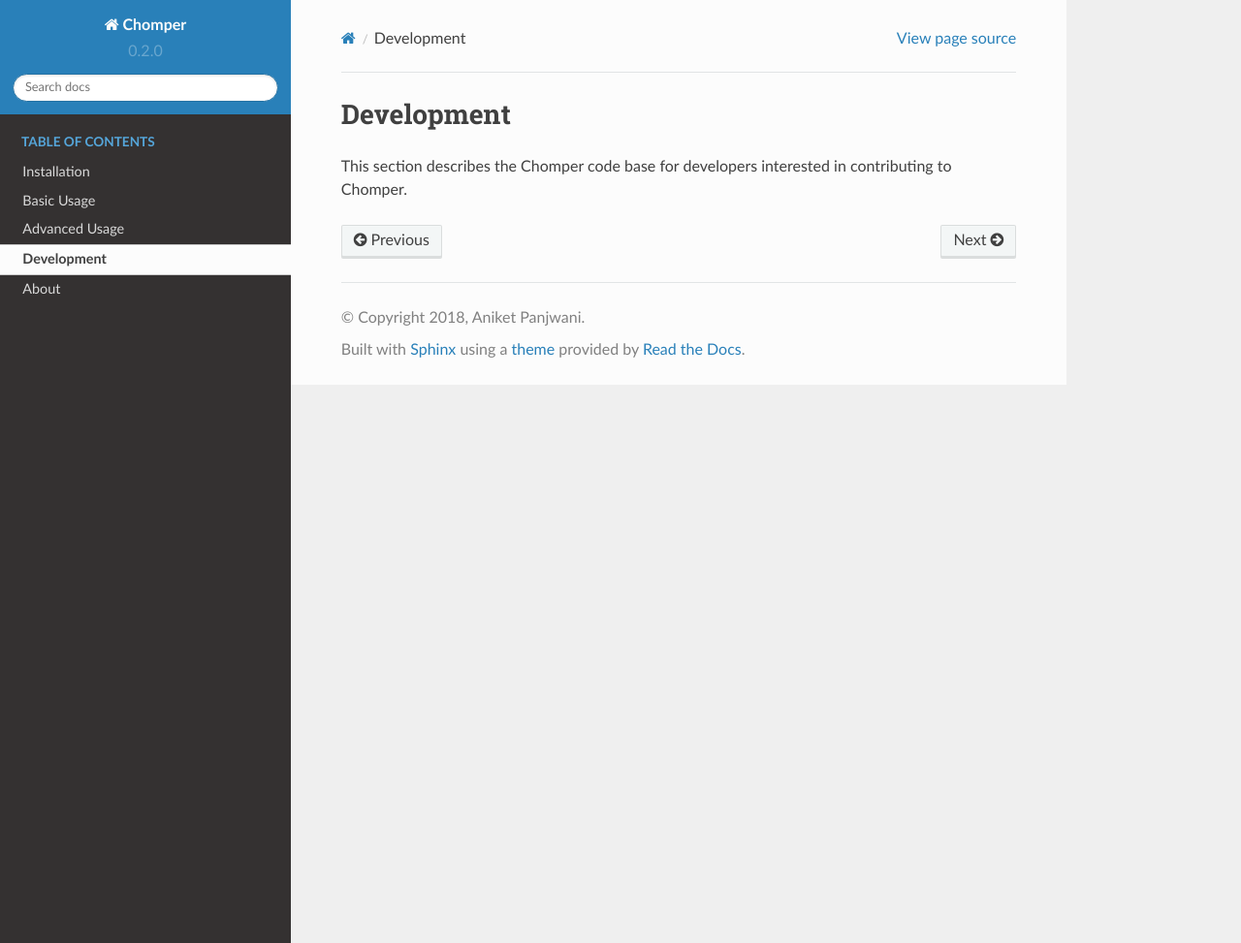
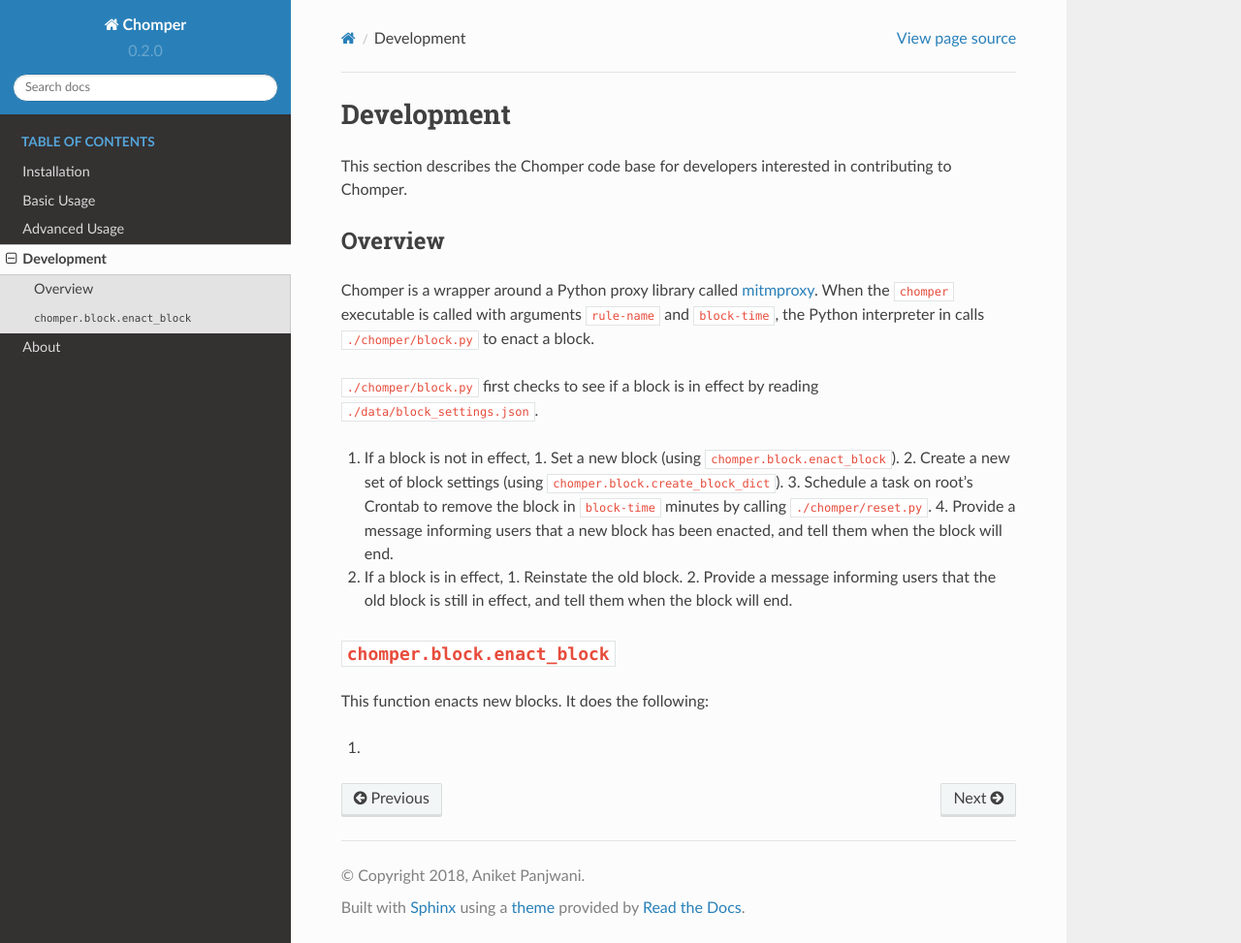
Before and after one commit to aniketpanjwani/chomper, a Sphinx documentation site: the page built from docs/development/index.rst, in a window 1280 px wide and 973 px high. Shown: the whole window at 97% size. Built offline with Sphinx 7.4.7 and the Read the Docs theme 2.0.0, drawn with Linux system fonts in a browser that asks for light colours.

Commit message:
Begin adding developer's guide to Chomper.

```diff
--- a/docs/development/index.rst
+++ b/docs/development/index.rst
@@ -2,3 +2,27 @@
 ===========
 
 This section describes the Chomper code base for developers interested in contributing to Chomper.
+
+########
+Overview
+########
+
+Chomper is a wrapper around a Python proxy library called `mitmproxy <https://mitmproxy.org>`_. When the :code:`chomper` executable is called with arguments :code:`rule-name` and :code:`block-time`, the Python interpreter in calls :code:`./chomper/block.py` to enact a block.
+
+:code:`./chomper/block.py` first checks to see if a block is in effect by reading :code:`./data/block_settings.json`.
+
+1. If a block is not in effect,
+   1. Set a new block (using :code:`chomper.block.enact_block`).
+   2. Create a new set of block settings (using :code:`chomper.block.create_block_dict`).
+   3. Schedule a task on root's Crontab to remove the block in :code:`block-time` minutes by calling :code:`./chomper/reset.py`.
+   4. Provide a message informing users that a new block has been enacted, and tell them when the block will end.
+2. If a block is in effect,
+   1. Reinstate the old block.
+   2. Provide a message informing users that the old block is still in effect, and tell them when the block will end.
+
+#################################
+:code:`chomper.block.enact_block`
+#################################
+This function enacts new blocks. It does the following:
+
+1.
```
